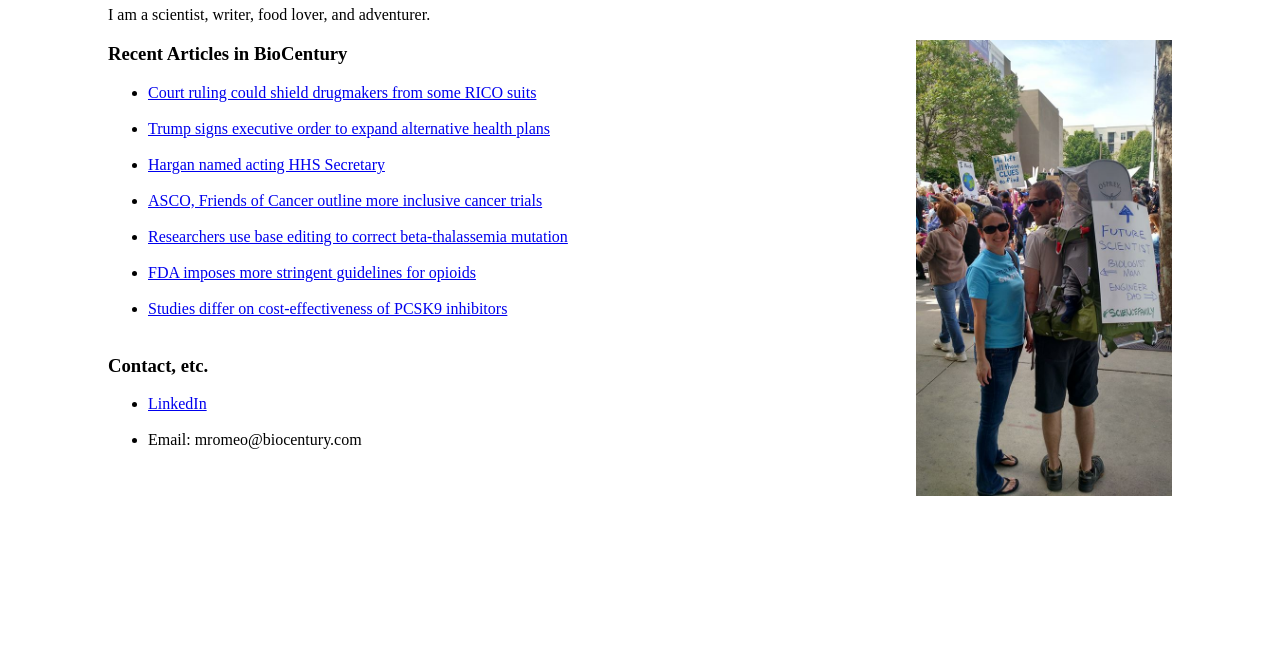
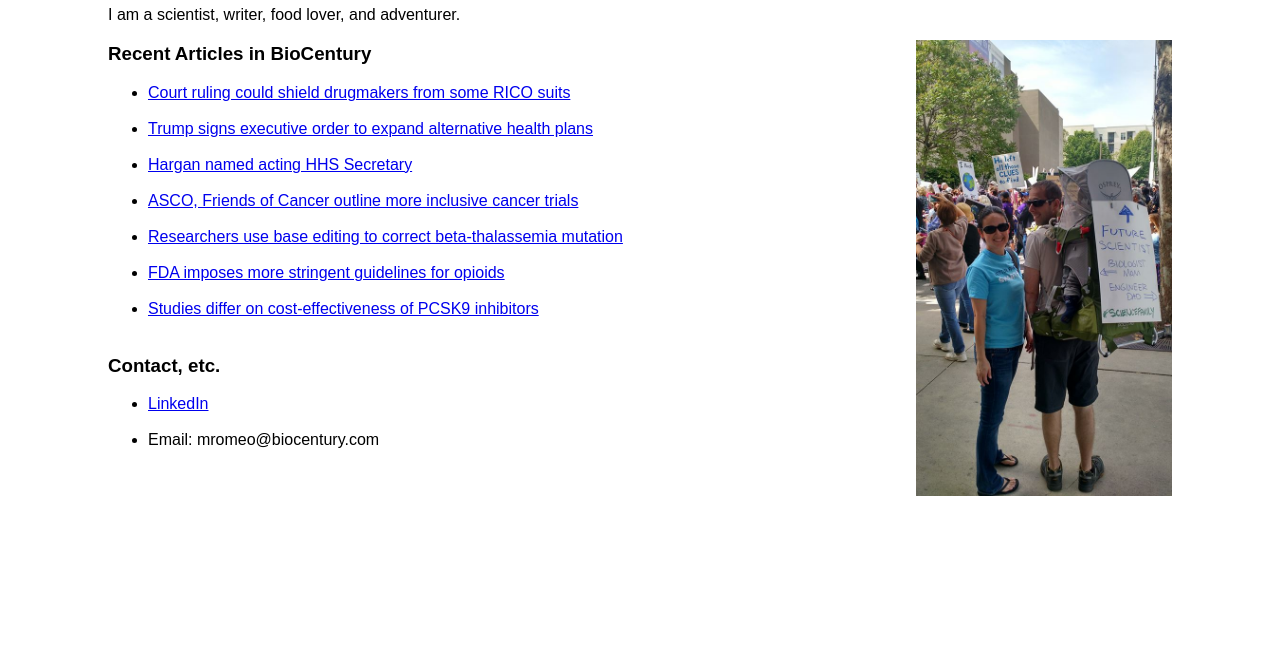
Before and after one commit to maryromeo/maryromeo.github.io, a plain HTML site: page index.html in a window 1280 px wide. Shown: the part 152-800 px from the top of the page. Drawn offline with Linux system fonts and the light colour scheme.

Commit message:
update font

```diff
--- a/index.html
+++ b/index.html
@@ -6,6 +6,8 @@
 
 </head>
 <body>
+
+<font face="arial">
 
 <div style="margin:100px">
 <h1 align="center">Mary Romeo</h1>
@@ -42,5 +44,6 @@
 
 
 </div>
+</font>
 </body>
 </html>
```
